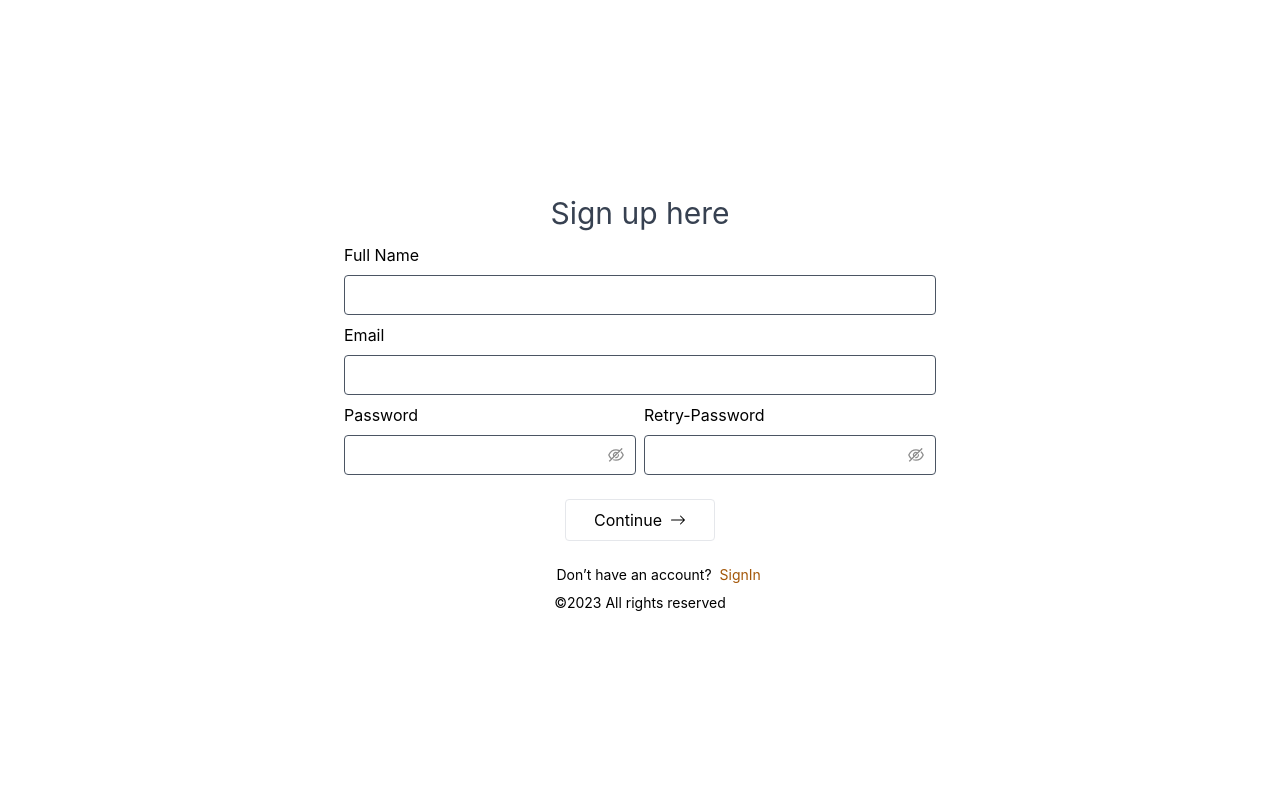
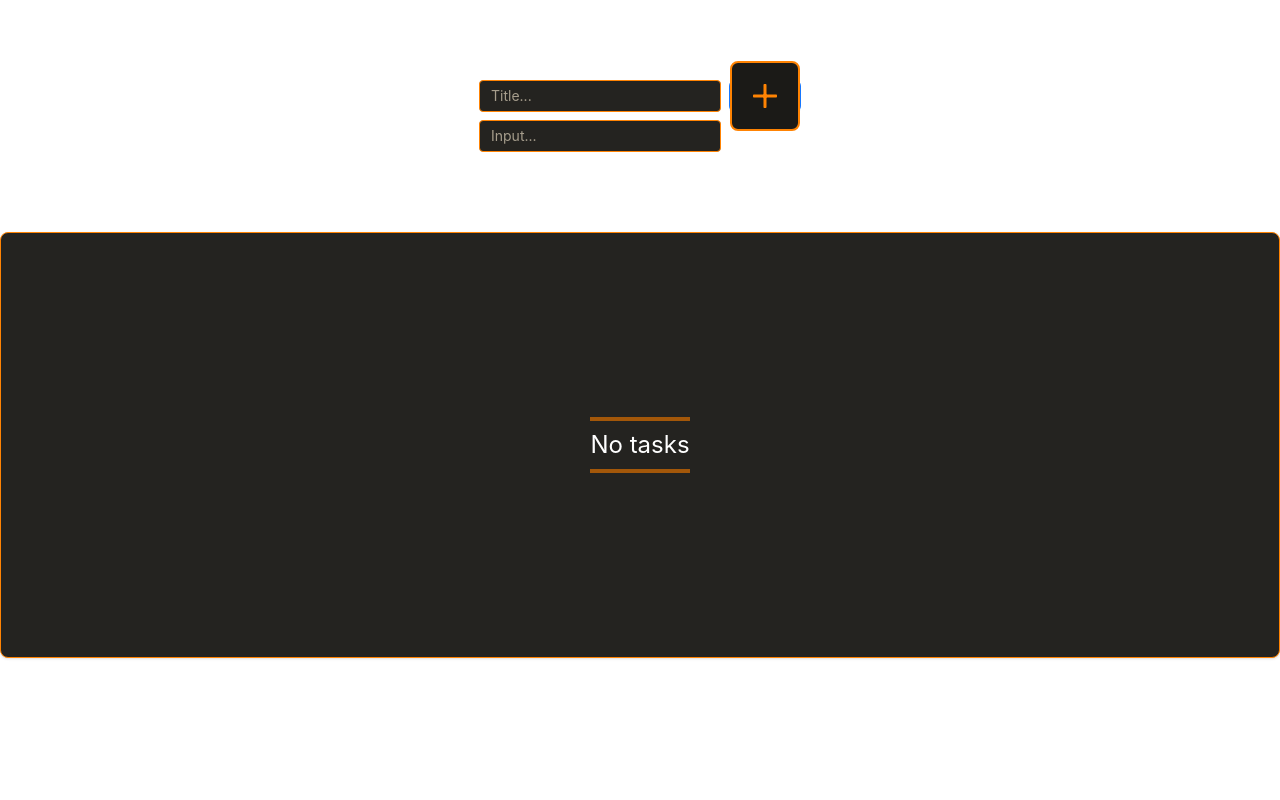
Before and after one commit to krishh743/GYIZER-UI, a React (Create React App) app: page / in a window 1280 px wide. Shown: the top 800 px of the page. Built offline with nearby package versions, Linux system fonts and the light colour scheme.

Commit message:
added old files

```diff
--- a/src/App.tsx
+++ b/src/App.tsx
@@ -6,7 +6,7 @@ import TodoForm from "./pages/TodoForm";
 function App() {
   return (
     <div className="App">
-      <SignUp />
+      {/* <SignUp /> */}
       <TodoForm />
     </div>
   );
--- a/src/components/layout/Layout.tsx
+++ b/src/components/layout/Layout.tsx
@@ -2,6 +2,7 @@ import React, { ReactNode } from "react";
 import { Layout } from "antd";
 import Header from "../header/Header";
 import HeaderTwo from "../header2/Header2";
+import TodoForm from "../../pages/TodoForm";
 
 const { Content } = Layout;
 
@@ -12,8 +13,8 @@ interface AppLayoutProps {
 const AppLayout: React.FC<AppLayoutProps> = ({ children }) => {
   return (
     <Layout className="bg-background">
-      {/* <Header /> */}
-      <HeaderTwo/>
+      {/* <HeaderTwo /> */}
+      <TodoForm />
       <Content className=" text-white p-6">{children}</Content>
     </Layout>
   );
```
